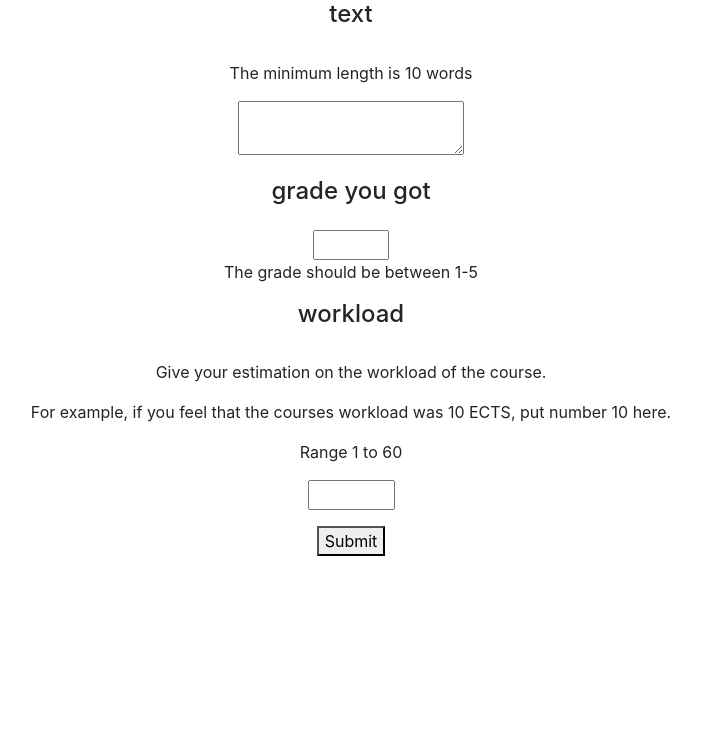
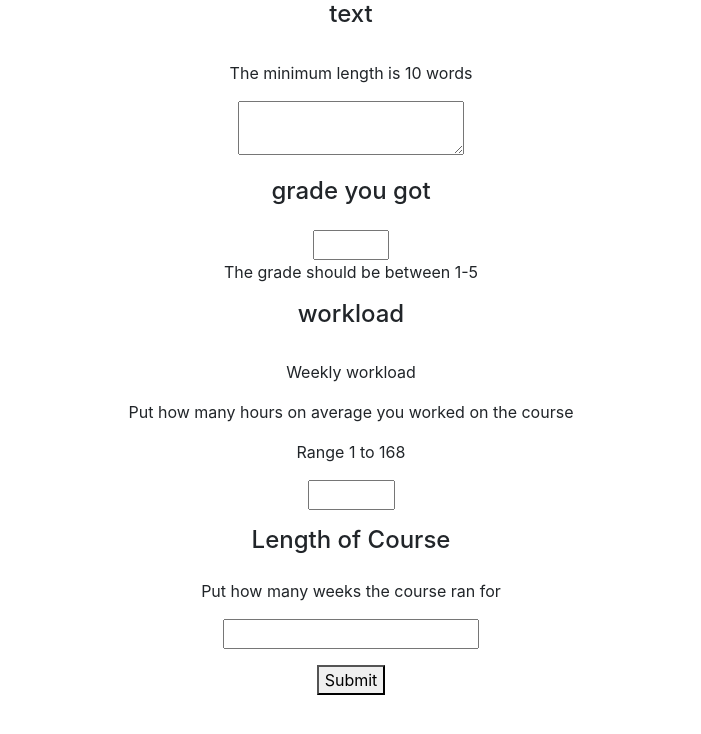
Before and after one commit to Varjokorento/tsohasovellus19, a Flask app: template application/templates/comments/addcomment.html in a window 1280 px wide. Shown: the part 66-800 px from the top of the page, without its empty margins (289-990 px from the left). Run offline with Flask 2, Linux system fonts and the light colour scheme; the template is opened without the code that fills it: values that come from a table or form of the project are taken from there, others are empty; some libraries are stand-ins or nearby versions.

Commit message:
Refactored easy credits formula

```diff
--- a/application/comments/CommentForm.py
+++ b/application/comments/CommentForm.py
@@ -5,6 +5,7 @@ class CommentForm(FlaskForm):
     text = TextAreaField("text", [validators.Length(min=10), validators.required()])
     grade = IntegerField("grade", [validators.required(), validators.NumberRange(1, 5)])
     workload = IntegerField("workload", [validators.required(), validators.NumberRange(1, 60)])
+    time_in_weeks=IntegerField("weeks", [validators.required()])
     course_id = HiddenField()
     class Meta:
         csrf = False
--- a/application/comments/views.py
+++ b/application/comments/views.py
@@ -20,8 +20,8 @@ def new_comment():
 
     if not form.validate():
         return render_template("comments/addcomment.html", form = form)
-
-    t = Comment(form.text.data, form.grade.data, form.workload.data, form.course_id.data)
+    workload = int(form.workload.data) * int(form.time_in_weeks.data)
+    t = Comment(form.text.data, form.grade.data, workload, form.course_id.data)
     db.session().add(t)
     db.session().commit()
 
--- a/application/templates/comments/addcomment.html
+++ b/application/templates/comments/addcomment.html
@@ -27,12 +27,22 @@
 						{% endfor %}
 
 				<p class="h4 mb-4">{{form.workload.label}}</p>
-				<p>Give your estimation on the workload of the course.</p>
-				<p>For example, if you feel that the courses workload was 10 ECTS, put number 10 here.</p>
-				<p>Range 1 to 60</p>
+				<p>Weekly workload</p>
+				<p>Put how many hours on average you worked on the course</p>
+				<p>Range 1 to 168</p>
 				<div>{{ form.workload }}</div>
 				<ul>
 						{% for error in form.workload.errors %}
+						<div class="alert alert-danger" role="alert">
+						{{ error }}
+						</div>
+						{% endfor %}
+				</ul>
+				<p class="h4 mb-4">Length of Course</p>
+				<p>Put how many weeks the course ran for</p>
+				<div>{{form.time_in_weeks}}</div>
+				<ul>
+						{% for error in form.time_in_weeks.errors %}
 						<div class="alert alert-danger" role="alert">
 						{{ error }}
 						</div>
```
